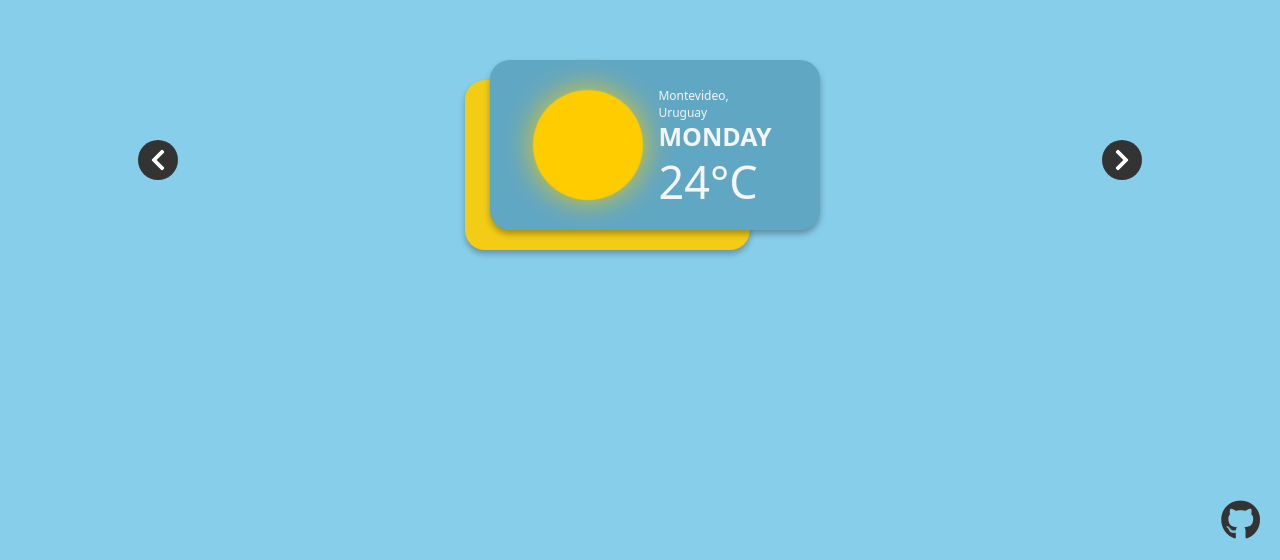
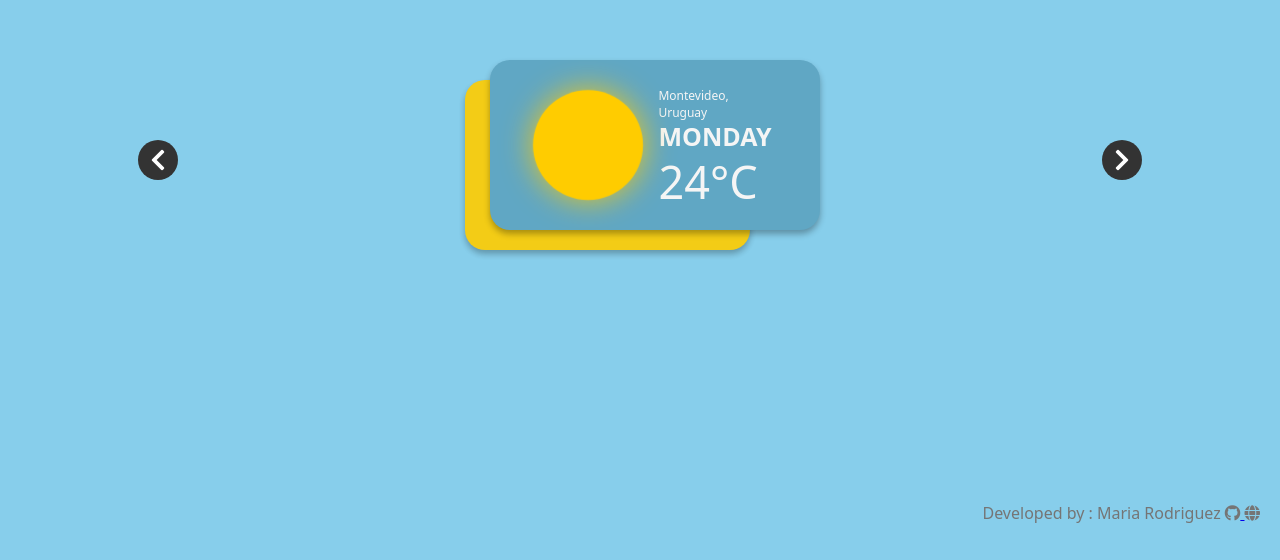
Before and after one commit to mariart-dev/Weather-icons, a plain HTML site: page index.html in a window 1280 px wide. Shown: the part 240-800 px from the top of the page. Drawn offline with Linux system fonts and the light colour scheme.

Commit message:
edit footer

```diff
--- a/index.html
+++ b/index.html
@@ -95,9 +95,16 @@
     </div>
 
     <div class="github-container">
-        <a href="https://github.com/deveugenius/Weather-icons" target="_blank">
-            <i class="fab fa-github"></i>
-        </a>
+        <p class="text-gray-400">
+            Developed by : Maria Rodriguez
+
+            <a href="https://github.com/mariart-dev/Weather-icons" target="_blank" class="hover:text-gray-200 ml-2">
+              <i class="fab fa-github"></i>
+            </a>
+            <a href="https://mariarodriguez-dev.web.app/" target="_blank" class="hover:text-gray-200 ml-2">
+              <i class="fas fa-globe"></i>
+            </a>
+        </p>
     </div>
 
     <script>
--- a/styles.css
+++ b/styles.css
@@ -90,14 +90,16 @@ body {
   z-index: 999;
 }
 
-.github-container i {
-  font-size: 35px;
-  color: #333;
+.github-container p {
+  color: #757575;
 }
 
 .github-container i {
-  font-size: 40px;
-  color: #333;
+  color: #757575;
+}
+
+.github-container i {
+  color: #757575;
   transition: transform 0.3s;
 }
 
```
